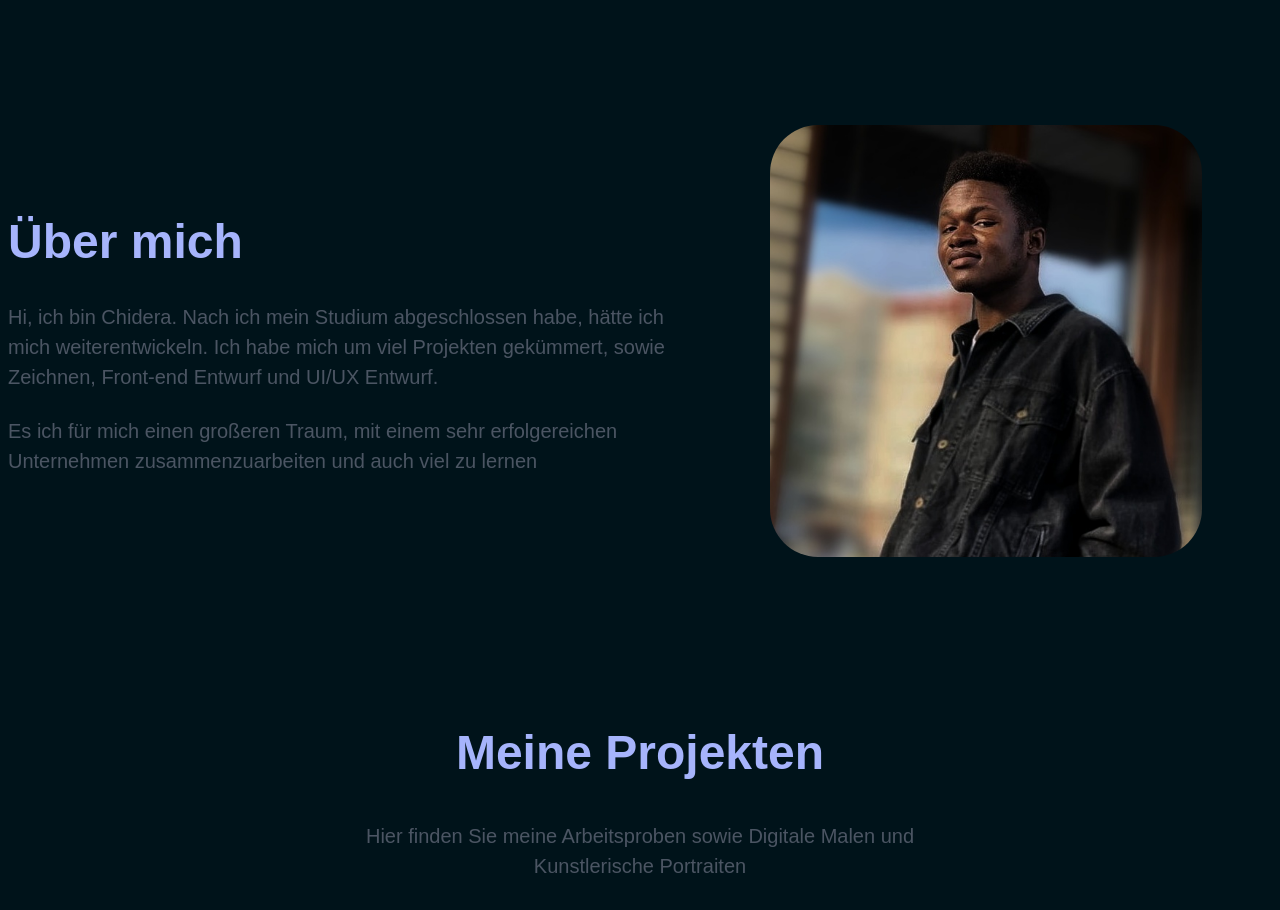
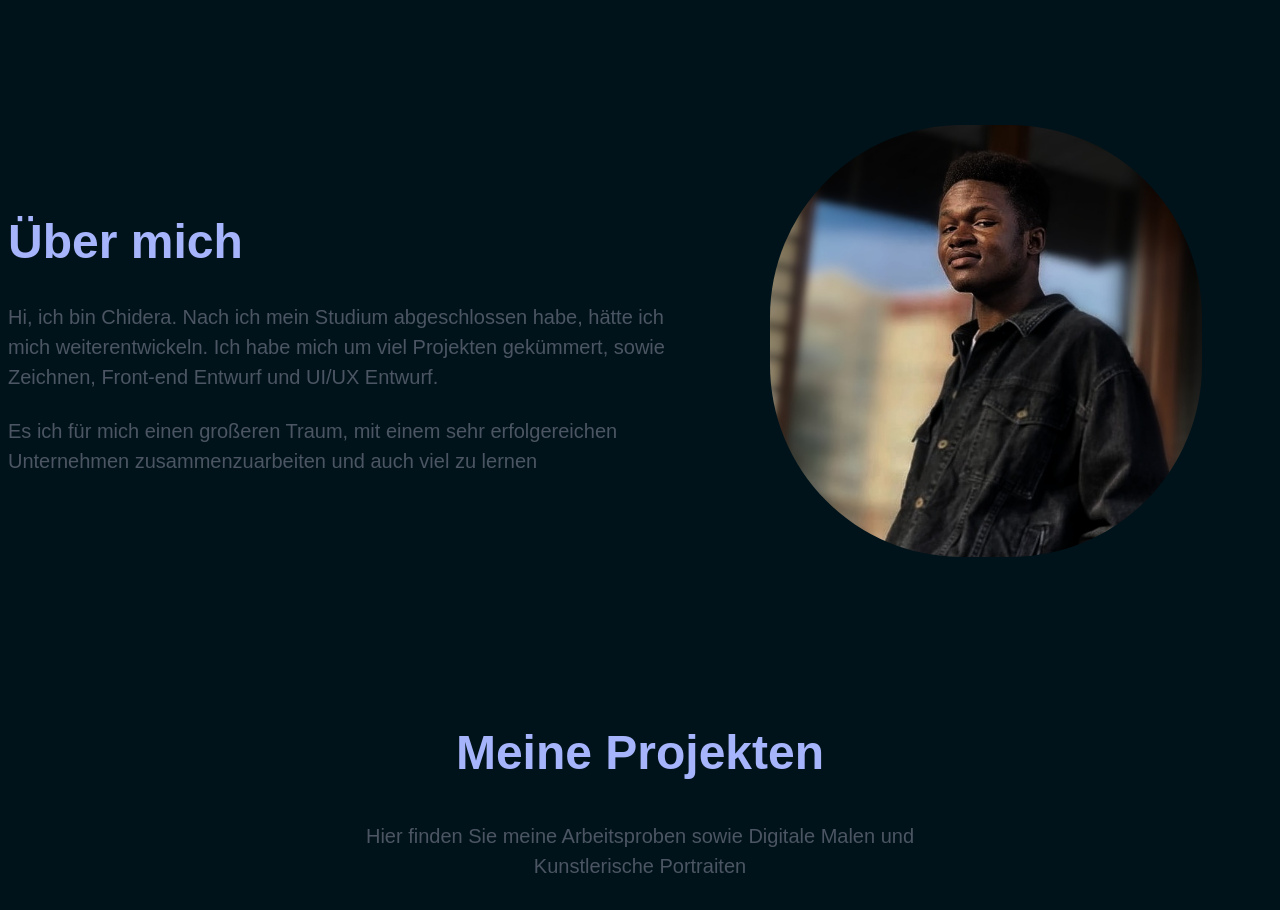
Before and after one commit to Codemaxxxx/Building-a-Portfolio-Website, a website built with Vite: page index.html in a window 1280 px wide. Shown: the part 800-1710 px from the top of the page. Built offline with nearby package versions, Linux system fonts and the light colour scheme; a web font is replaced by a local one.

Commit message:
First commit

```diff
--- a/Styles/componenets/about.css
+++ b/Styles/componenets/about.css
@@ -22,7 +22,7 @@
 }
 
 .about__img {
-    border-radius: 3em;
+    border-radius: 12em;
 }
 
 /* xs */
```
